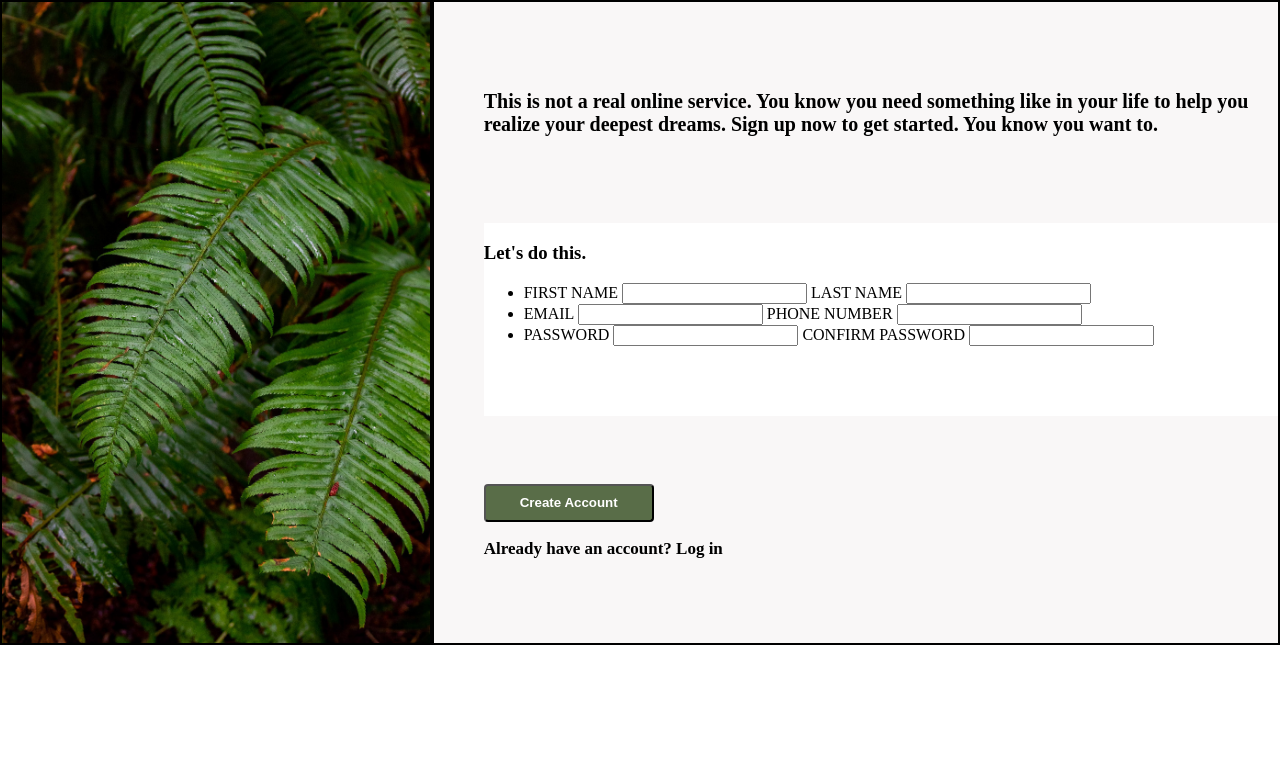
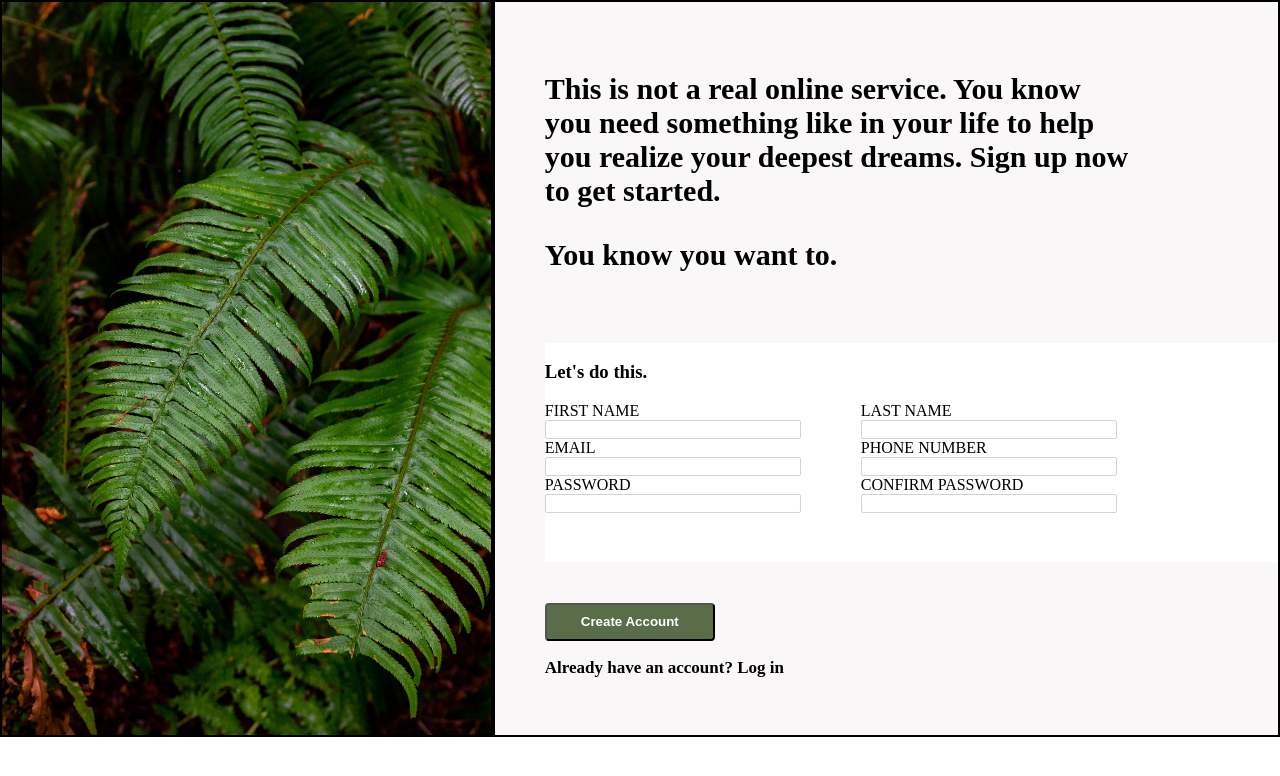
Before and after one commit to bunbohueboi/Project-Sign-Up-Form, a plain HTML site: page index.html in a window 1280 px wide. Drawn offline with Linux system fonts and the light colour scheme.

Commit message:
Bolded form header, form now proper layout

```diff
--- a/index.html
+++ b/index.html
@@ -16,37 +16,37 @@
                 <p>This is not a real online service. You know you need something like
                    in your life to help you realize your deepest dreams.
                    Sign up now to get started.
-
-                   You know you want to.
                 </p>
+                <p>You know you want to.</p>
             </div>
 
             <div class="form-container">
+                <h3>Let's do this.</h3>
+
                 <form>
-                    <h3>Let's do this.</h3>
-                    <ul>
-                        <li>
+                    <div class="left-column">
                         <label for="first-name">FIRST NAME</label>
                         <input type="text" id="first-name" name="first-name">
 
-                            <label for="last-name">LAST NAME</label>
-                            <input type="text" id="last-name" name="last-name">
-                        </li>
-                        <li>
+
+
                         <label for="email">EMAIL</label>
                         <input type="email" id="email" name="email">
 
+                        <label for="password">PASSWORD</label>
+                        <input type="password" id="password" name="password">
+                    </div>
+                    <div class="right-column">
+                        <label for="last-name">LAST NAME</label>
+                        <input type="text" id="last-name" name="last-name">
+
                         <label for="phone-num">PHONE NUMBER</label>
                         <input type="phone-num" id="phone-num" name="phone-num">
-                        </li>
-                        <li>
-                            <label for="password">PASSWORD</label>
-                            <input type="password" id="password" name="password">
+
 
                         <label for="confirm-password">CONFIRM PASSWORD</label>
                         <input type="confirm-password" id="confirm-password" name="confirm-password">
-                        </li>
-                    </ul>
+                    </div>
 
                 </form>
             </div>
--- a/styles.css
+++ b/styles.css
@@ -7,16 +7,19 @@ body{
 
 .left-sidebar{
     display:flex;
-    flex-basis:35%;
+    flex-basis:40%;
     border: 2px solid black;
 
 }
 
-
+form{
+    display:flex;
+    gap:60px;
+}
 .right-sidebar{
     display:flex;
     flex-direction: column;
-    flex-basis: 65%;
+    flex-basis: 60%;
     justify-content: space-evenly;
     border:2px solid black;
     padding-left: 50px;
@@ -33,14 +36,30 @@ img {
 
 .form-header-container{
     font-weight: bolder;
-    font-size:20px;
+    font-size:30px;
+    max-width: 80%;
 }
 
 .form-container{
     background-color: white;
     display:flex;
+    flex-direction: column;
     flex-basis: 30%;
 }
+
+input{
+    width:250px;
+    border: 1px solid lightgray;
+    border-radius: 2px;
+}
+
+.left-column, .right-column{
+    display:flex;
+    flex-direction: column;
+}
+
+
+
 .form-footer-container{
     background-clip:padding-box;
     font-weight:bold;
```
Lines whose indentation alone changed are shown as unchanged.
